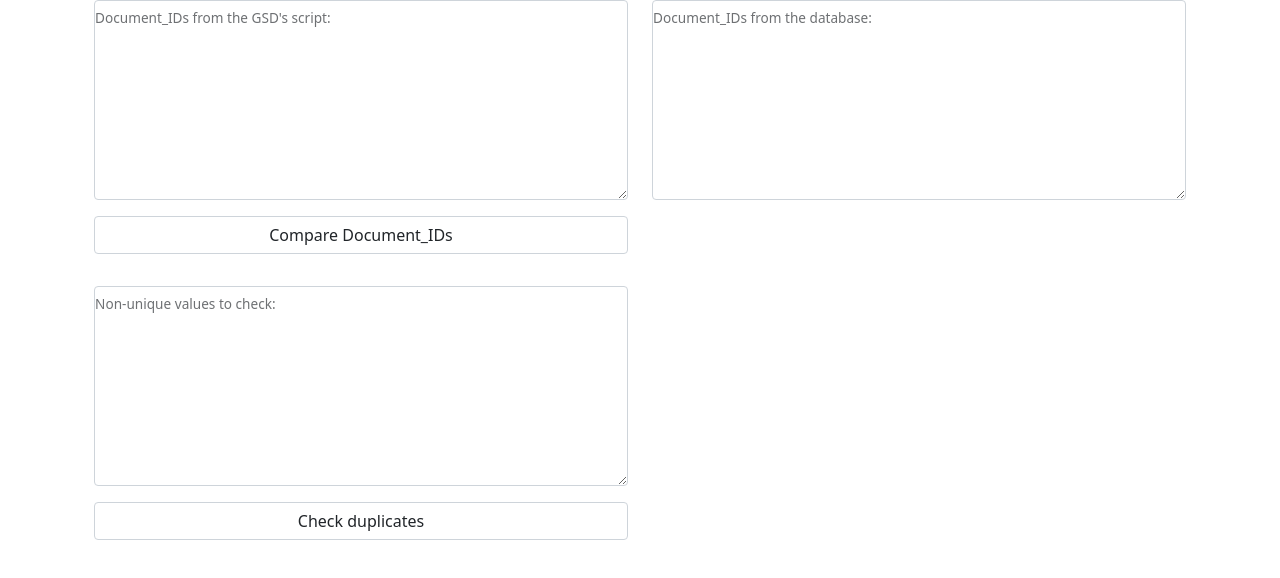
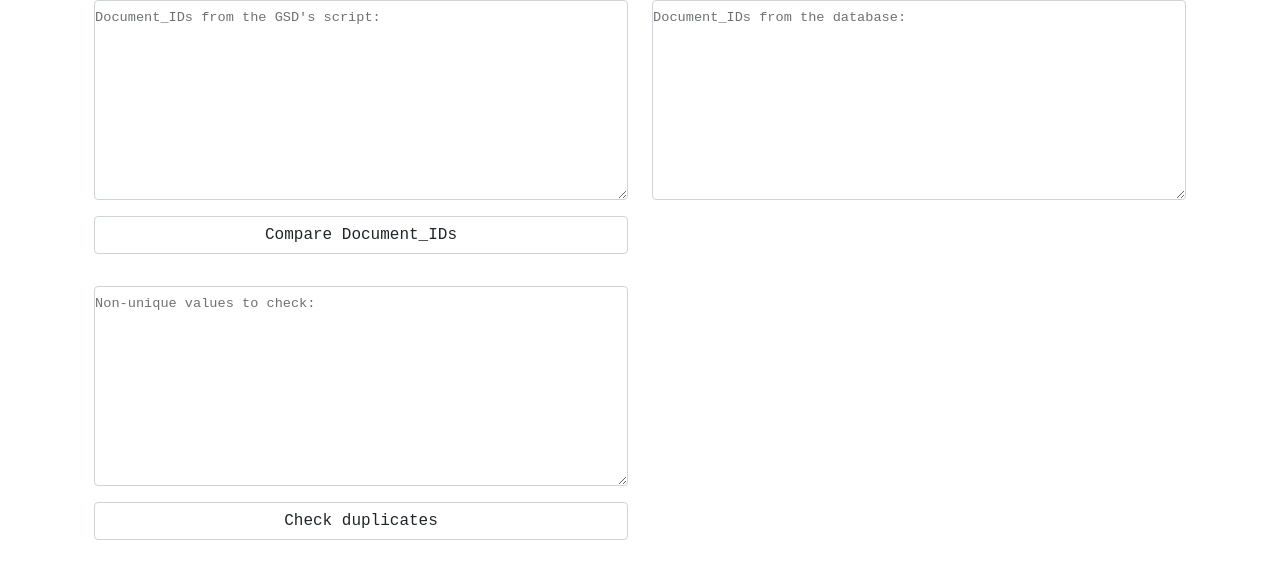
Before and after one commit to airwaves-pl/airwaves-pl.github.io, a website: page tools.html in a window 1280 px wide. Drawn offline with nearby package versions, Linux system fonts and the light colour scheme.

Commit message:
Update tools.html

```diff
--- a/tools.html
+++ b/tools.html
@@ -12,6 +12,9 @@
 	<title>Invoice rollback tools</title>
 
 	<style type="text/css">
+		body {
+			font-family: Courier New !important;
+		}
 		textarea {
 			height: 25vh !important;
 		}
```
